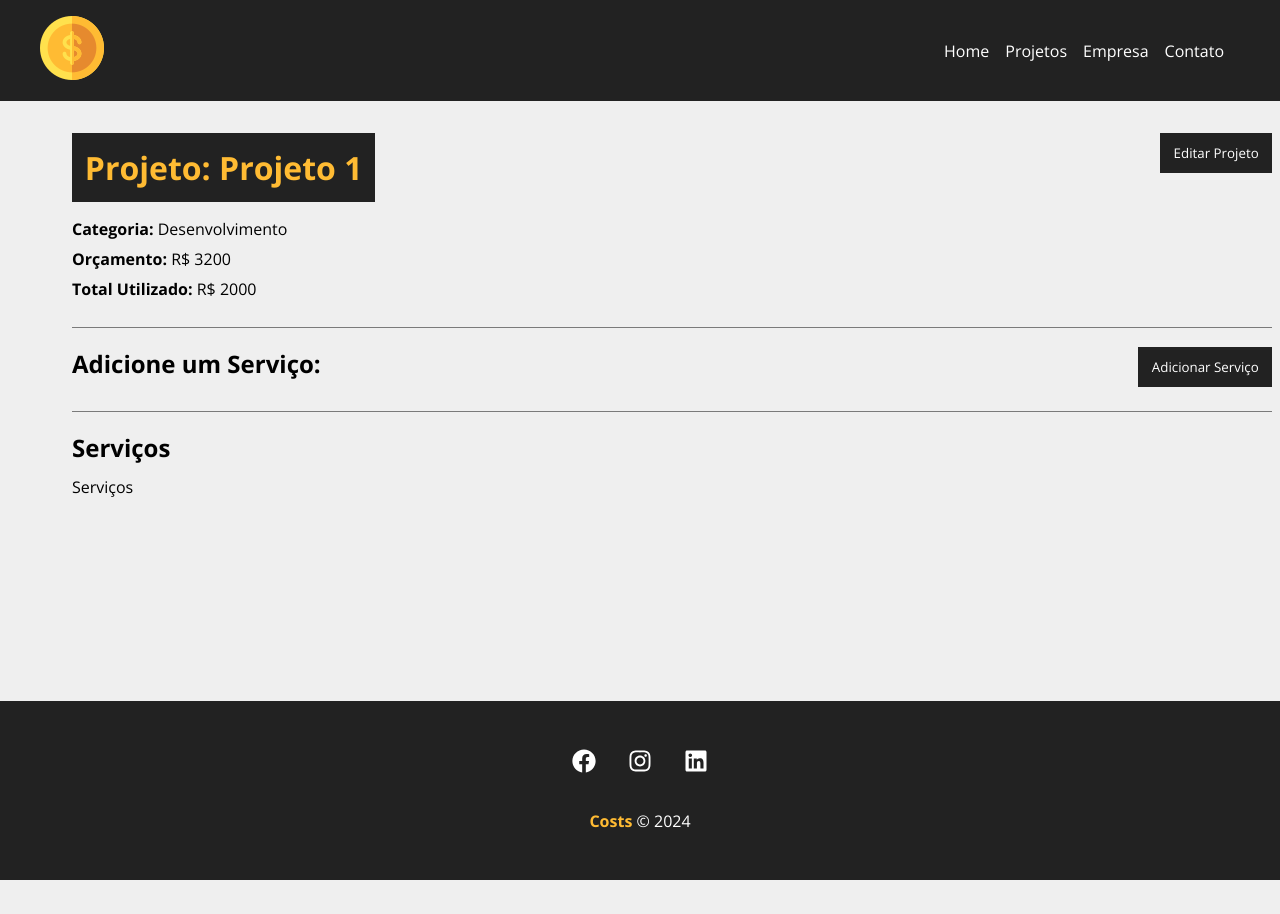
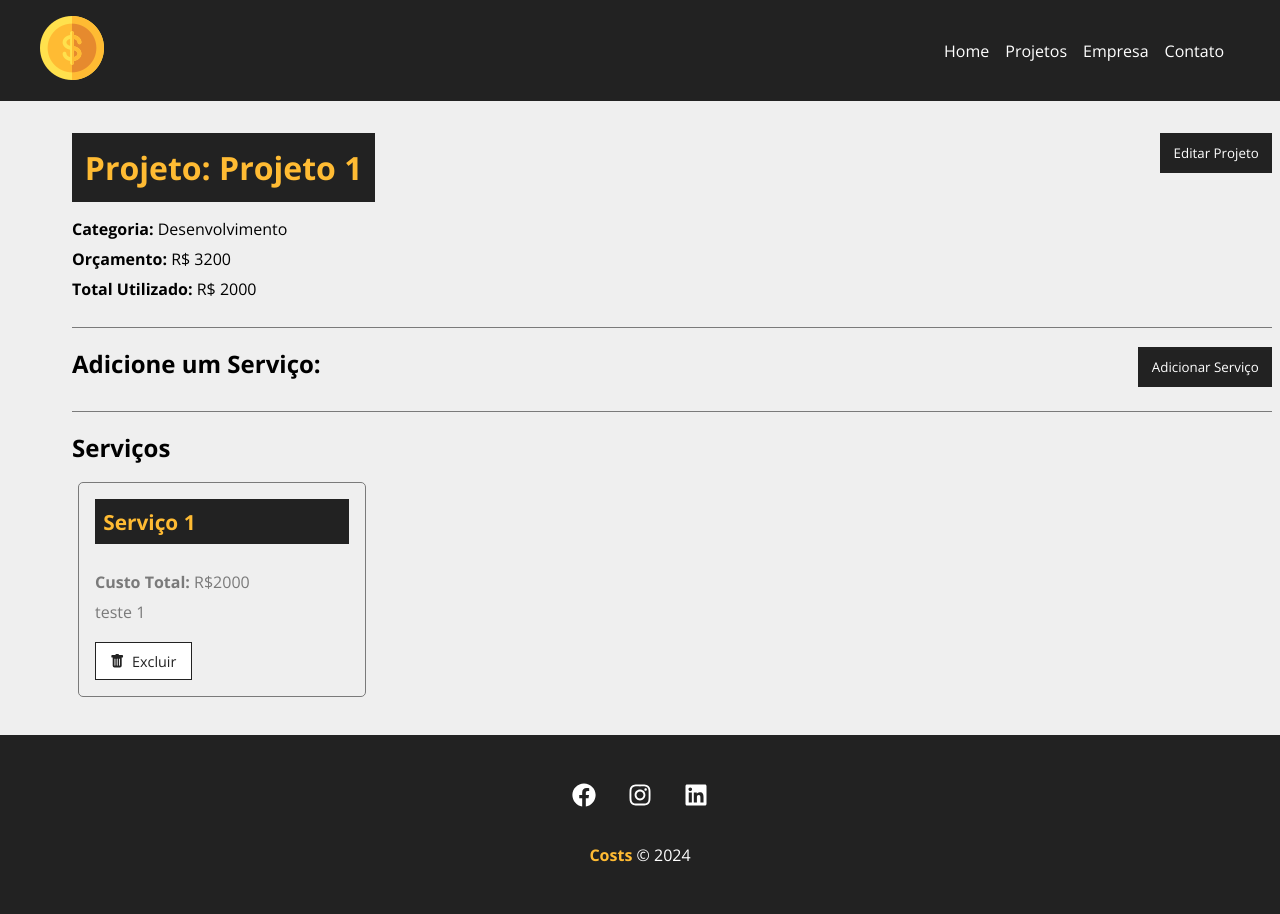
Before and after one commit to eduardoolima/costs, a React (Create React App) app: page /project/32e3 in a window 1280 px wide. Shown: the top 914 px of the page. Before the commit the page ends 880 px from the top, so only its background shows below. Built offline with nearby package versions, Linux system fonts and the light colour scheme; data requests are answered from the project's data file; the HTML template or start-up script is replaced by a standard one.

Commit message:
criado metodo de remocao de servicos

```diff
--- a/db.json
+++ b/db.json
@@ -26,8 +26,15 @@
         "id": "3",
         "name": "Desing"
       },
-      "cost": 0,
-      "services": []
+      "cost": 100,
+      "services": [
+        {
+          "name": "serviço teste",
+          "cost": "100",
+          "description": "teste",
+          "id": "9554b3e8-8b53-4b89-bb2f-a27729dad67b"
+        }
+      ]
     },
     {
       "id": "d92c",
--- /dev/null
+++ b/src/components/Service/ServiceCard.js
@@ -0,0 +1,28 @@
+import { BsFillTrashFill } from 'react-icons/bs'
+import styles from '../Project/ProjectCard.module.css'
+
+function ServiceCard({id,name, cost, description, handleRemove}){
+
+const remove = (e) => {
+    e.preventDefault()
+    handleRemove(id, cost)
+}
+
+    return (
+        <div className={styles.project_card}>
+            <h4>{name}</h4>
+            <p>
+                <span>Custo Total:</span> R${cost}
+            </p>
+            <p>{description}</p>
+            <div className={styles.project_card_actions}>
+                <button onClick={remove}>
+                    <BsFillTrashFill/>
+                    Excluir
+                </button>
+            </div>
+        </div>
+    )
+}
+
+export default ServiceCard
--- a/src/components/pages/Project.js
+++ b/src/components/pages/Project.js
@@ -10,11 +10,13 @@
 import ProjectForm from '../Project/ProjectForm'
 import Message from '../layout/Message'
 import ServiceForm from '../Service/ServiceForm'
+import ServiceCard from '../Service/ServiceCard'
 
 function Project(){
 
     const {id} = useParams()
     const [project, setProject] = useState([])
+    const [services, setServices] = useState([])
     const [message, setMessage] = useState()
     const [type, setType] = useState()
 
@@ -31,6 +33,7 @@
             }).then(resp => resp.json())
             .then((data) => {
                 setProject(data)
+                setServices(data.services)
             })
             .catch(err => console.log(err)
             )
@@ -59,6 +62,30 @@
             setType("success")
     })
     .catch(err => console.log(err))
+    }
+
+    function removeService(id, cost){
+        const servicesUpdated = project.services.filter(
+            (service) => service.id !== id
+        )
+
+        const projectUpdated = project
+        projectUpdated.services = servicesUpdated
+        projectUpdated.cost = parseFloat(projectUpdated.cost) - parseFloat(cost)
+
+        fetch(`http://localhost:5000/projects/${projectUpdated.id}`, {
+            method: 'PATCH',
+            headers:{
+                'Content-Type': 'application/json'
+            },
+            body: JSON.stringify(projectUpdated)
+        }).then((resp) => resp.json())
+        .then((data) => {
+            setProject(projectUpdated)
+            setServices(servicesUpdated)
+            setMessage('Serviço removido com sucesso!')
+        })
+        .catch(err => console.log(err))
     }
 
     function toggleProjectForm(){
@@ -92,7 +119,7 @@
             body: JSON.stringify(project)
         }).then((resp) => resp.json())
         .then((data) => {
-            console.log(data)
+            setShowServiceForm(false)
         })
         .catch(err => console.log(err))
     }
@@ -140,7 +167,18 @@
                     </div>
                     <h2>Serviços</h2>
                     <Container customClass="start">
-                        <p>Serviços</p>
+                        {services.length > 0 &&
+                            services.map((service) => (
+                                <ServiceCard
+                                id={service.id}
+                                name={service.name}
+                                cost={service.cost}
+                                description={service.description}
+                                key={service.id}
+                                handleRemove={removeService}/>
+                            ))
+                        }
+                        {services.length === 0 && <p>Não há serviços cadastrados</p>}
                     </Container>
                 </Container>
             </div>
```
